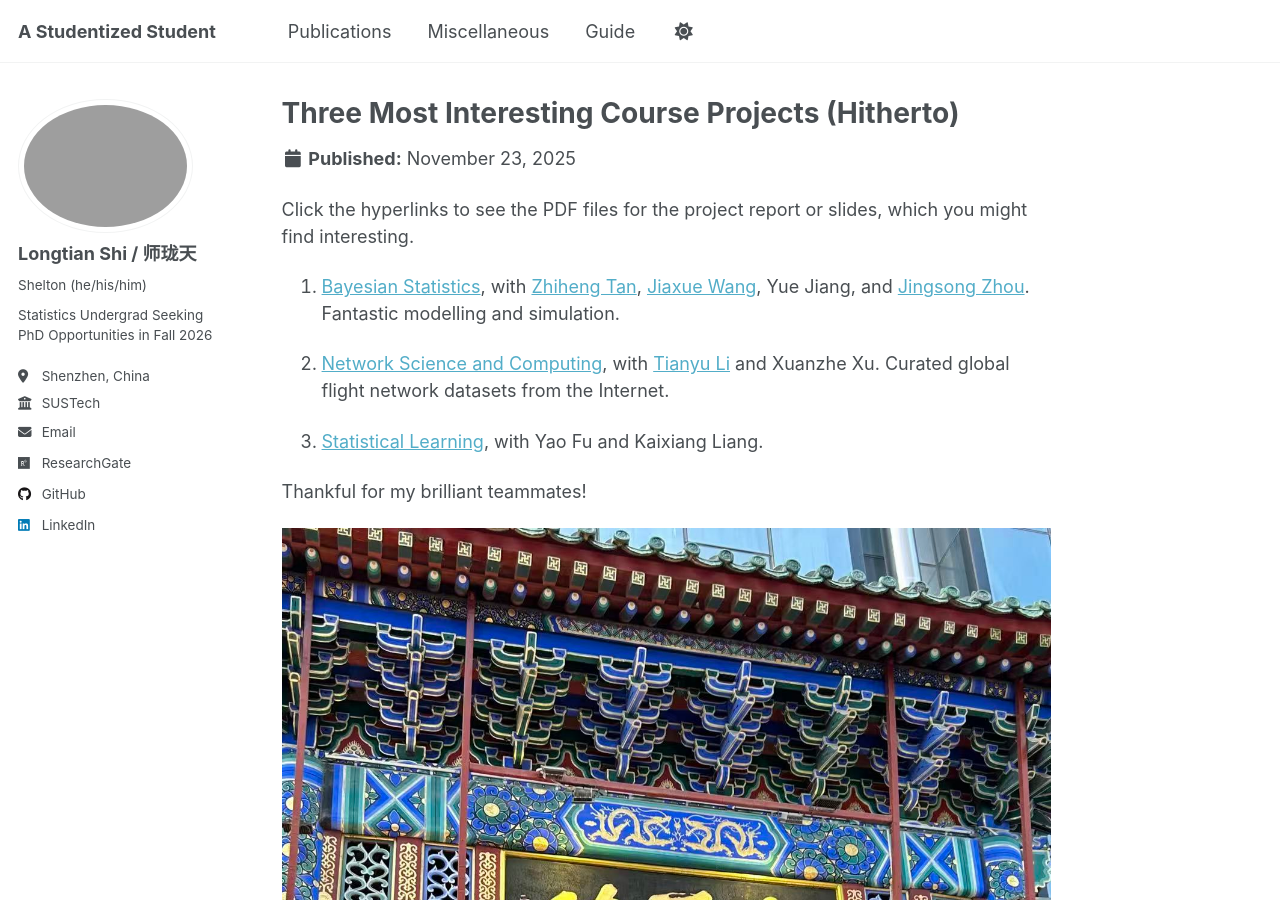
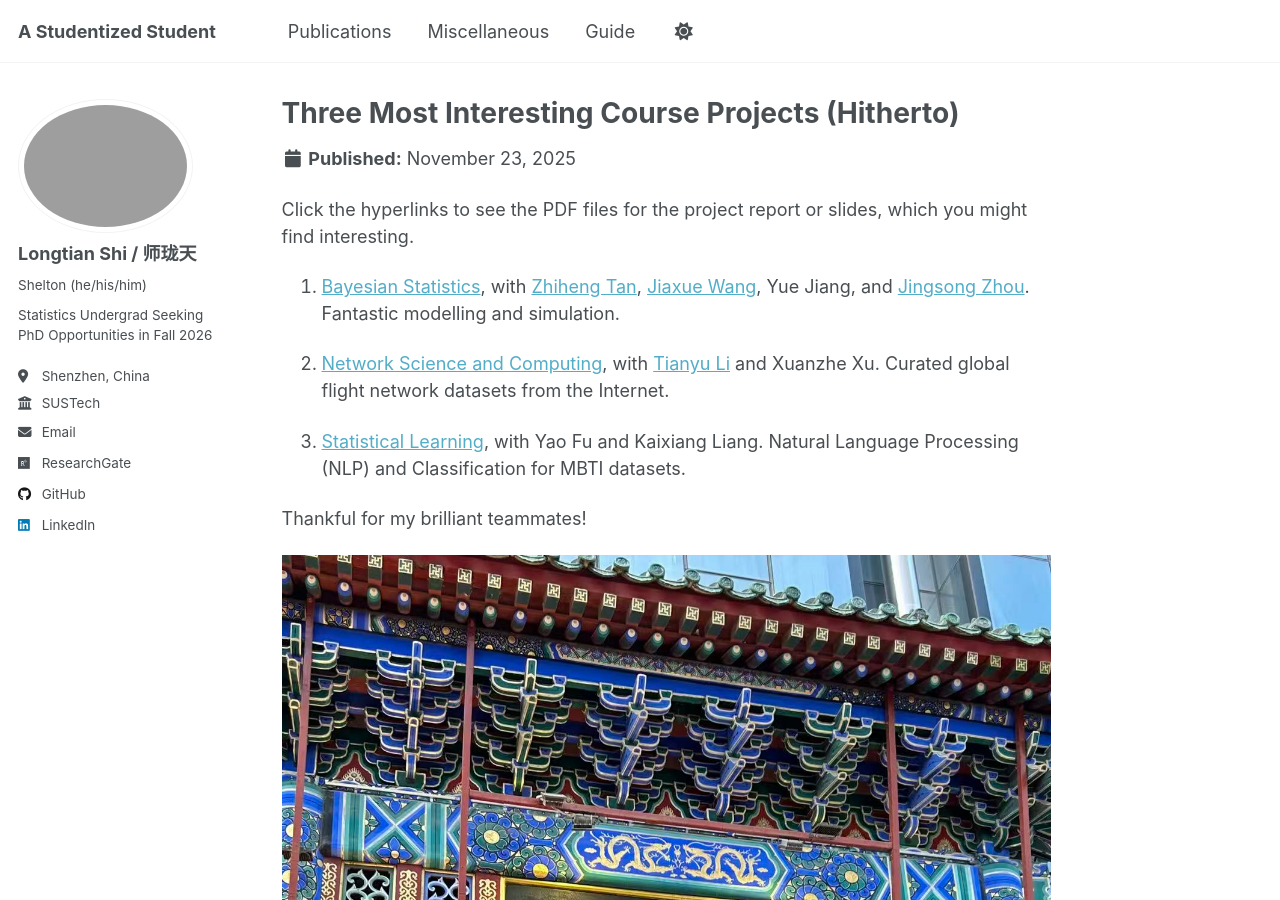
Before and after one commit to statslt/statslt.github.io, a Jekyll site: the page built from _portfolio/2025-11-23-Course_Proj_UG.md, in a window 1280 px wide and 900 px high. Built offline with Jekyll 4.4.1, drawn with Linux system fonts in a browser that asks for light colours.

Commit message:
Fix hyperlink case and update project descriptions
Corrected the filename case for the Bayesian Statistics project link and added a brief description for the Statistical Learning project.

Signed-off-by: shelton <124960483+statslt@users.noreply.github.com>

```diff
--- a/_portfolio/2025-11-23-Course_Proj_UG.md
+++ b/_portfolio/2025-11-23-Course_Proj_UG.md
@@ -7,11 +7,11 @@ collection: portfolio
 
 Click the hyperlinks to see the PDF files for the project report or slides, which you might find interesting.
 
-1. [Bayesian Statistics](/files/Bayesian_Project_Final.pdf), with [Zhiheng Tan](https://people.engineering.osu.edu/people/tan.1422), [Jiaxue Wang](https://sites.google.com/view/jiaxueshomepage), Yue Jiang, and [Jingsong Zhou](https://jinsong-zhou.github.io/). Fantastic modelling and simulation.
+1. [Bayesian Statistics](/files/Bayesian_Project_final.pdf), with [Zhiheng Tan](https://people.engineering.osu.edu/people/tan.1422), [Jiaxue Wang](https://sites.google.com/view/jiaxueshomepage), Yue Jiang, and [Jingsong Zhou](https://jinsong-zhou.github.io/). Fantastic modelling and simulation.
 
 2. [Network Science and Computing](/files/Network_Project_Report.pdf), with [Tianyu Li](https://jacktianyuli.github.io/index.html) and Xuanzhe Xu. Curated global flight network datasets from the Internet.
 
-3. [Statistical Learning](/files/Statistical_Learning_Project.pdf), with Yao Fu and Kaixiang Liang.
+3. [Statistical Learning](/files/Statistical_Learning_Project.pdf), with Yao Fu and Kaixiang Liang. Natural Language Processing (NLP) and Classification for MBTI datasets.
 
 
 Thankful for my brilliant teammates!
```
